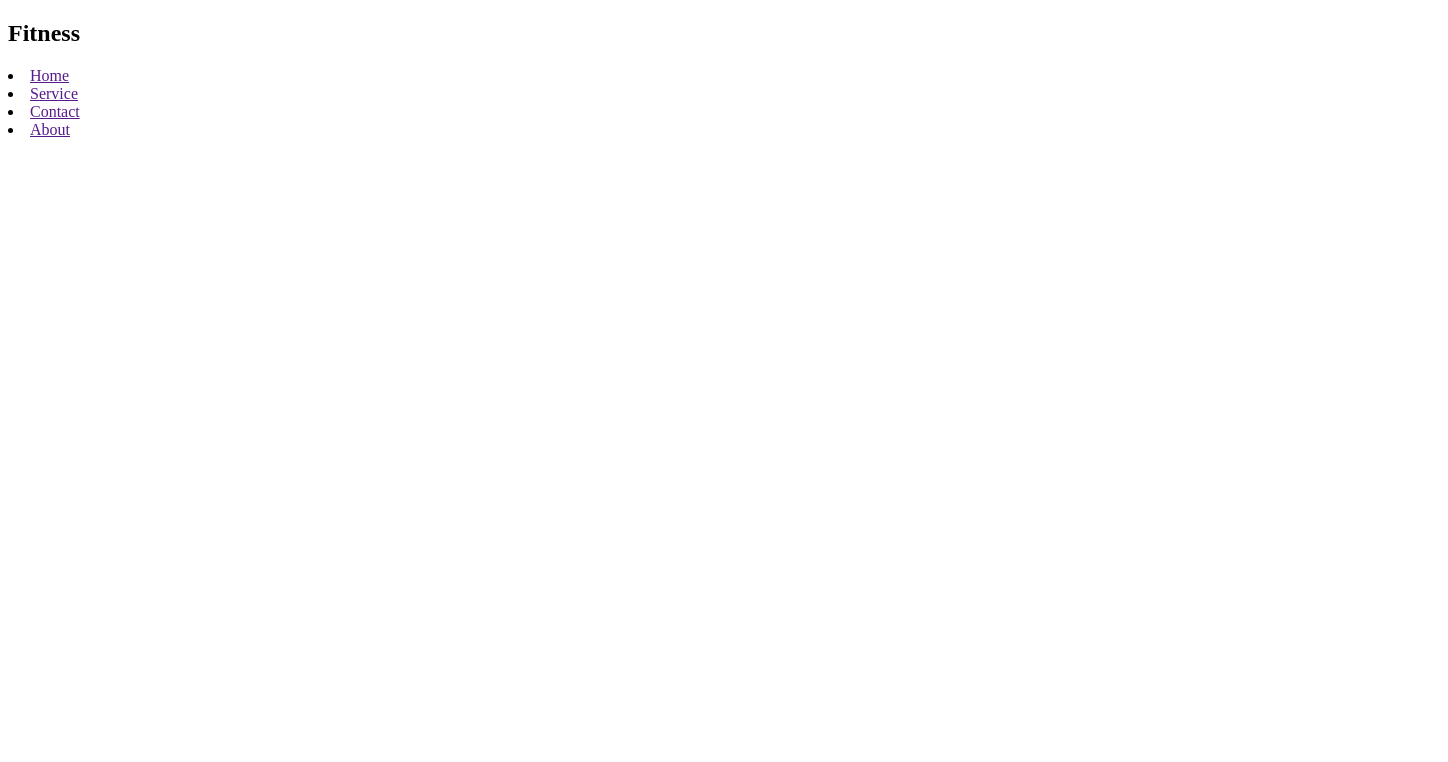
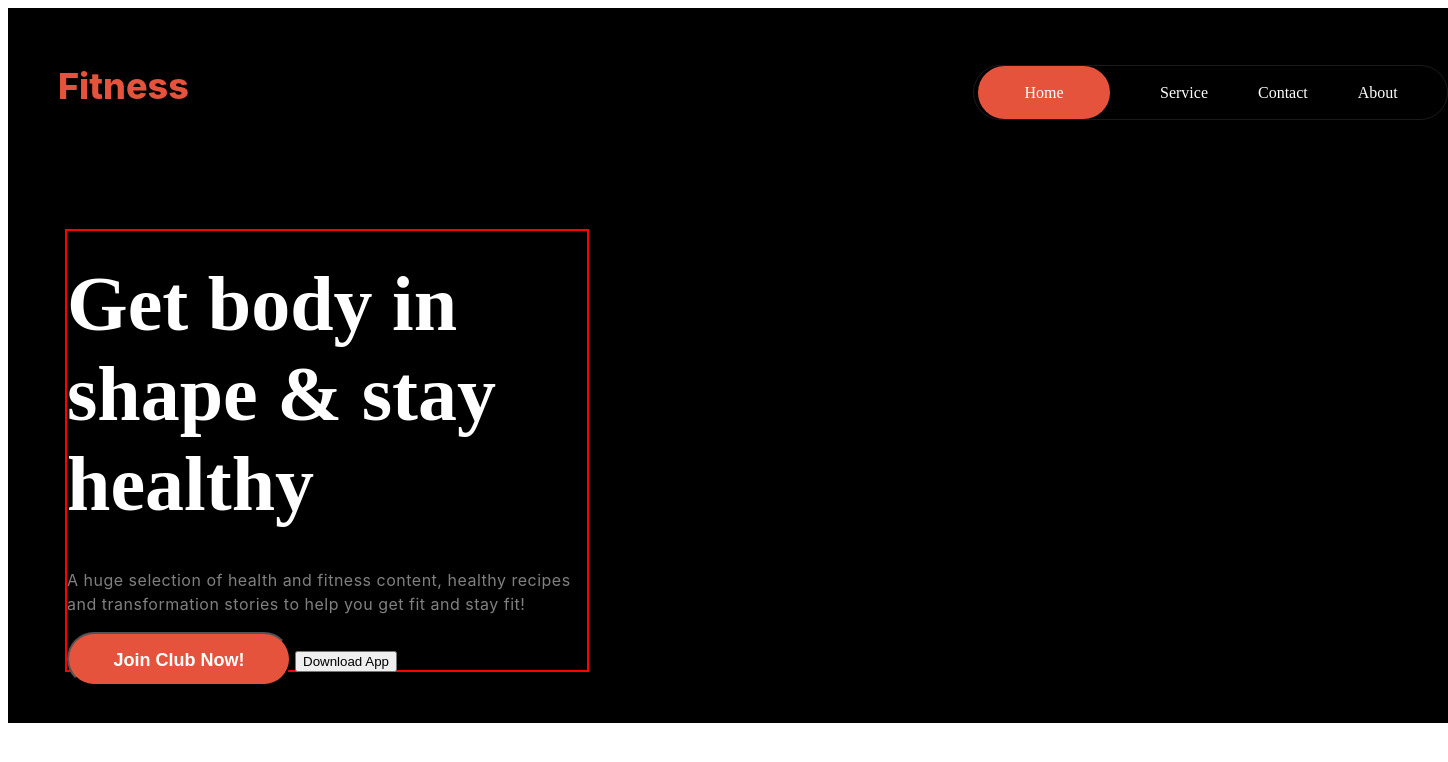
Before and after one commit to Tamanna4D/B10A2-versatile-ui, a plain HTML site: page index.html in a window 1280 px wide. Shown: the whole page, 1448 px wide, since content can reach past the window. Drawn offline with Linux system fonts and the light colour scheme.

Commit message:
updated new changes

```diff
--- a/index.html
+++ b/index.html
@@ -13,12 +13,23 @@
                 <h1 class="fit">Fitness</h1>
             </div>
             <div class="header-list">
-            <li><a href="">Home</a></li>
-            <li><a href="">Service</a></li>
-            <li><a href="">Contact</a></li>
-            <li><a href="">About</a></li>
+            <li><a class="home" href="">Home</a></li>
+            <li><a class="iconbar" href="">Service</a></li>
+            <li><a class="iconbar" href="">Contact</a></li>
+            <li><a class="iconbar" href="">About</a></li>
             </div>
         </nav>
+        <div class="get-body">
+            <h1 class="header-content">Get body in shape & stay healthy
+            </h1>
+            <p class="header-des">
+                A huge selection of health and fitness content, healthy recipes and transformation stories to help you get fit and stay fit!
+            </p>
+            <div class="btn">
+                <button class="join">Join Club Now!</button>
+                <button class="download">Download App</button>
+            </div>
+        </div>
     </header>
     <main>
 
--- a/styles/style.css
+++ b/styles/style.css
@@ -1 +1,94 @@
+ /*header section  */
+ header{
+width: 1440px;
+height: 715px;
+background: black
+ }
  /* navbar styles */
+.navbar{
+    display: flex;
+    justify-content:space-between;
+width: 1440px;
+height: 150px;
+}
+.header-list, a{
+    display: flex;
+    gap: 20px;
+    text-decoration: none;
+
+}
+.fit{
+width: 132px;
+height: 44px;
+padding: 0px;
+margin-top: 57px;
+margin-left: 50px;
+margin-bottom: 0;
+color: rgb(230, 83, 60);
+font-family: Inter;
+font-size: 36px;
+font-weight: 800;
+line-height: 120%;
+letter-spacing: 0%;
+text-align: left;
+}
+.header-list{
+width: 465px;
+height: 45px;
+gap: 50px;
+padding: 4px;
+margin-top: 57px;
+border: 1px solid rgba(255, 255, 255, 0.1);
+border-radius: 39px;
+list-style: none;
+align-items: center;
+
+}
+.iconbar{
+    color: white;
+}
+.home{
+width: 92px;
+height: 37px;
+justify-content: center;
+align-items: center;
+padding: 8px 20px 8px 20px;
+border-radius: 46px;
+background: rgb(230, 83, 60);
+color: white;
+}
+.header-content{
+width: 520px;
+height: 281px;
+margin: 28px 0px;
+font-size: 78px;
+font-weight: 900;
+color: white;
+}
+.header-des{
+color: rgba(255, 255, 255, 0.5);
+font-family: Inter;
+font-size: 16px;
+font-weight: 400;
+line-height: 24px;
+letter-spacing: 0.5px;
+text-align: left;
+}
+.get-body{
+width: 520px;
+height: 439px;
+margin: 71px 0px;
+border: 2px solid red;
+margin-left: 57px;
+}
+.join{
+width: 224px;
+height: 54px;
+gap: 10;
+padding: 16px 40px 16px 40px;
+border-radius: 42px;
+background: rgb(230, 83, 60);
+color: rgb(255, 255, 255);
+font-size: 18px;
+font-weight: 600;
+}
```
